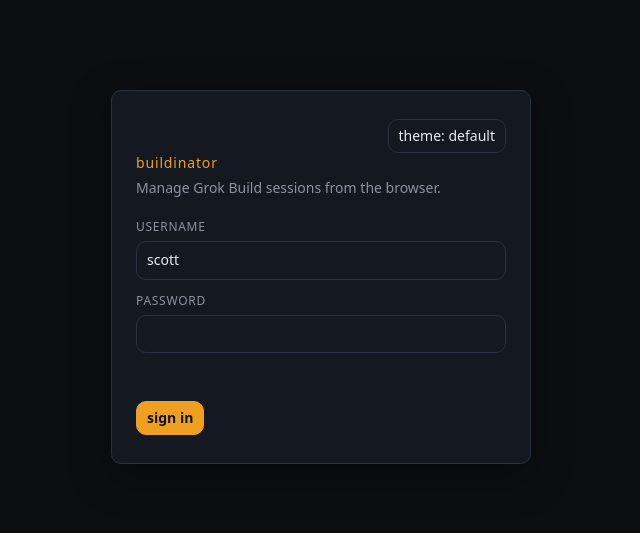
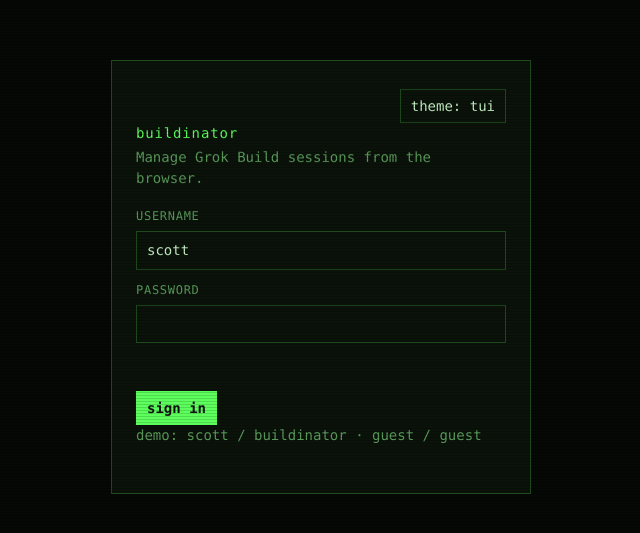
Before and after one commit to ScottMansfield/buildinator, a Next.js app: page /login in a window 1280 px wide. Shown: the part 123-656 px from the top of the page, without its empty margins (319-959 px from the left). Built offline with nearby package versions, Linux system fonts and the light colour scheme; no server answers.

Commit message:
Default the UI to Grok Night TUI and document guest login.

```diff
--- a/src/app/app/page.tsx
+++ b/src/app/app/page.tsx
@@ -2,8 +2,10 @@ import { getSessionUser } from "@/lib/auth";
 import { redirect } from "next/navigation";
 import { AppShell } from "@/components/AppShell";
 
+export const dynamic = "force-dynamic";
+
 export default async function AppPage() {
   const user = await getSessionUser();
   if (!user) redirect("/login");
-  return <AppShell username={user} />;
+  return <AppShell user={user} />;
 }
--- a/src/app/layout.tsx
+++ b/src/app/layout.tsx
@@ -8,13 +8,13 @@ export const metadata: Metadata = {
   icons: { icon: "/favicon.svg" },
 };
 
-const themeBoot = `(function(){try{var t=localStorage.getItem("buildinator-theme");if(t==="tui"||t==="default")document.documentElement.setAttribute("data-theme",t);}catch(e){}})();`;
+const themeBoot = `(function(){try{var t=localStorage.getItem("buildinator-theme");if(t==="default")t="web";if(t==="tui"||t==="web")document.documentElement.setAttribute("data-theme",t);else document.documentElement.setAttribute("data-theme","tui");}catch(e){document.documentElement.setAttribute("data-theme","tui");}})();`;
 
 export default function RootLayout({
   children,
 }: Readonly<{ children: React.ReactNode }>) {
   return (
-    <html lang="en" data-theme="default" suppressHydrationWarning>
+    <html lang="en" data-theme="tui" suppressHydrationWarning>
       <head>
         <script dangerouslySetInnerHTML={{ __html: themeBoot }} />
       </head>
--- a/src/components/LoginForm.tsx
+++ b/src/components/LoginForm.tsx
@@ -69,8 +69,11 @@ export function LoginForm() {
           {error}
         </p>
         <button className="btn btn-accent" type="submit" disabled={pending}>
-          {pending ? "signing in\u2026" : "sign in"}
+          {pending ? "signing in" : "sign in"}
         </button>
+        <p className="login-hint">
+          demo: scott / buildinator · guest / guest
+        </p>
       </form>
     </div>
   );
--- a/src/components/ThemeProvider.tsx
+++ b/src/components/ThemeProvider.tsx
@@ -9,7 +9,7 @@ import {
   useState,
 } from "react";
 
-export type ThemeName = "default" | "tui";
+export type ThemeName = "tui" | "web";
 
 const KEY = "buildinator-theme";
 
@@ -25,12 +25,22 @@ function apply(theme: ThemeName) {
   document.documentElement.setAttribute("data-theme", theme);
 }
 
+function readStored(): ThemeName {
+  try {
+    const stored = localStorage.getItem(KEY);
+    if (stored === "default" || stored === "web") return "web";
+    if (stored === "tui") return "tui";
+  } catch {
+    // ignore
+  }
+  return "tui";
+}
+
 export function ThemeProvider({ children }: { children: React.ReactNode }) {
-  const [theme, setThemeState] = useState<ThemeName>("default");
+  const [theme, setThemeState] = useState<ThemeName>("tui");
 
   useEffect(() => {
-    const stored = localStorage.getItem(KEY);
-    const next: ThemeName = stored === "tui" ? "tui" : "default";
+    const next = readStored();
     setThemeState(next);
     apply(next);
   }, []);
@@ -42,7 +52,7 @@ export function ThemeProvider({ children }: { children: React.ReactNode }) {
   }, []);
 
   const toggle = useCallback(() => {
-    setTheme(theme === "tui" ? "default" : "tui");
+    setTheme(theme === "tui" ? "web" : "tui");
   }, [setTheme, theme]);
 
   const value = useMemo(() => ({ theme, setTheme, toggle }), [theme, setTheme, toggle]);
--- a/src/components/ThemeToggle.tsx
+++ b/src/components/ThemeToggle.tsx
@@ -10,9 +10,9 @@ export function ThemeToggle() {
       className="btn btn-ghost"
       onClick={toggle}
       aria-pressed={theme === "tui"}
-      title="Toggle default / TUI theme (t)"
+      title="Toggle TUI / web theme (t)"
     >
-      {theme === "tui" ? "theme: tui" : "theme: default"}
+      {theme === "tui" ? "theme: tui" : "theme: web"}
     </button>
   );
 }
```
